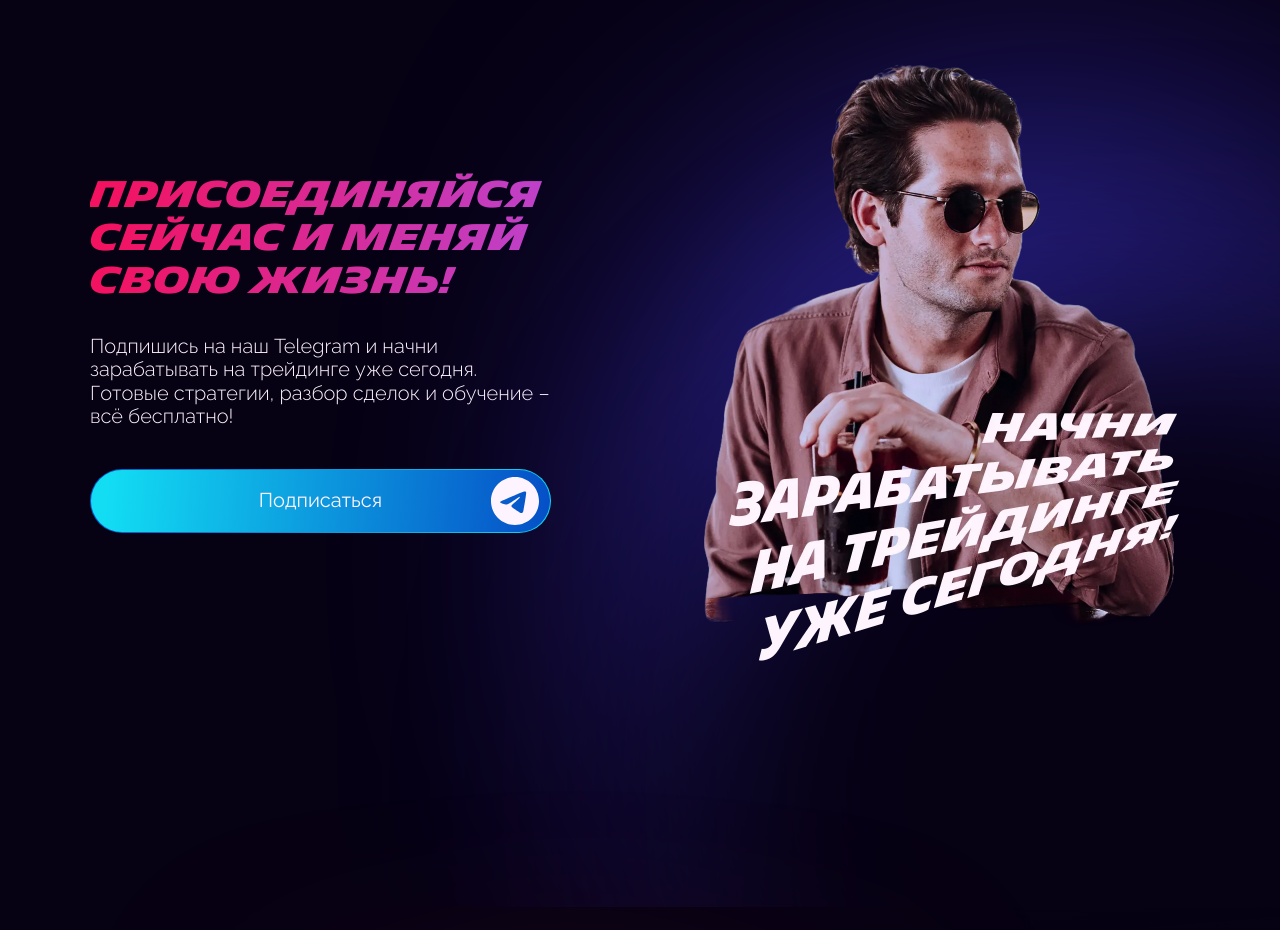
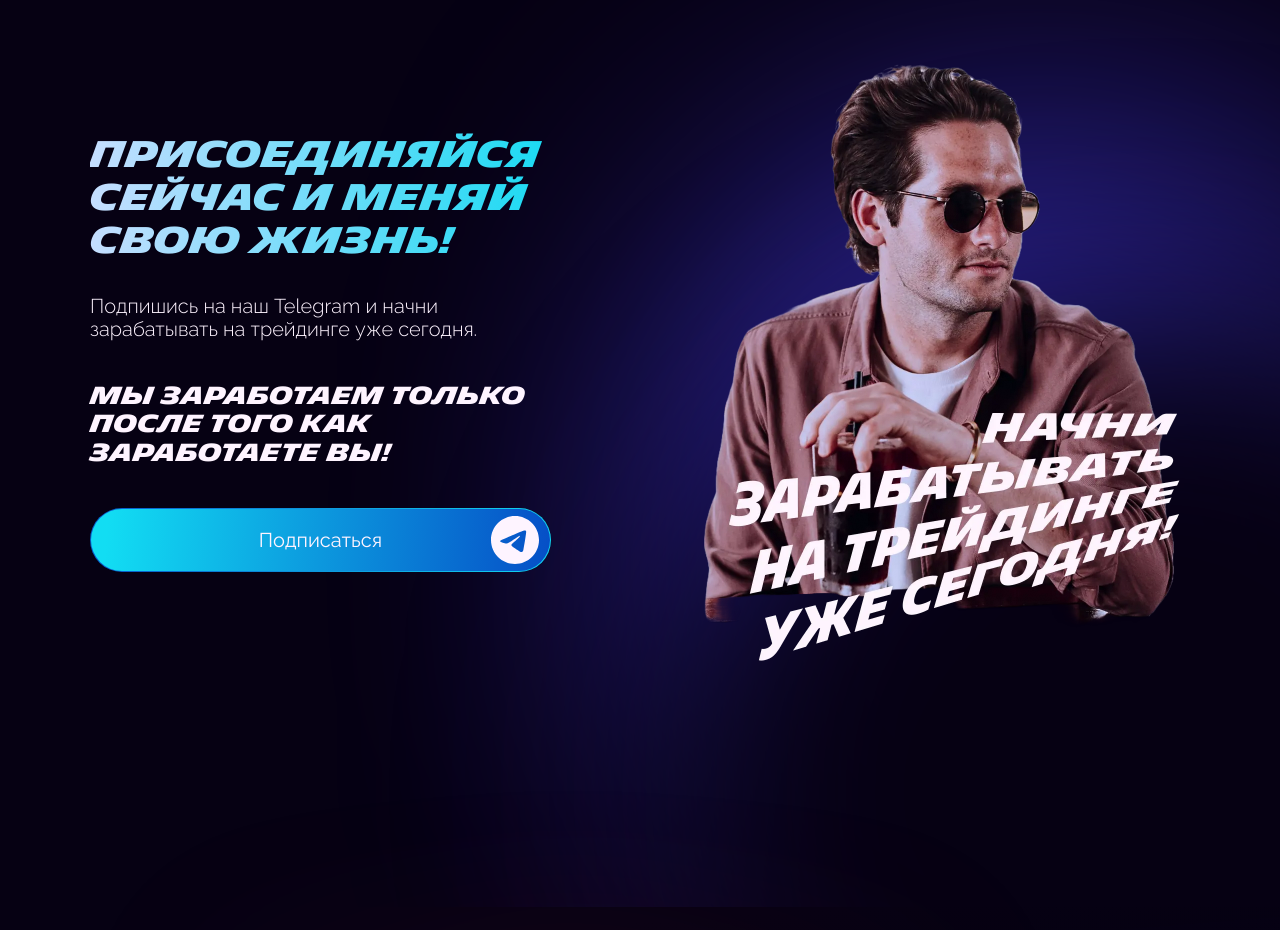
Before and after one commit to cyanidium-dev/crypto-landing, a Next.js app: page / in a window 1280 px wide. Shown: the part 3060-3990 px from the top of the page. Built offline with nearby package versions, Linux system fonts and the light colour scheme; no server answers.

Commit message:
updated cta sign up section texts

```diff
--- a/src/components/homePage/ctaSignUp/CtaSignUp.tsx
+++ b/src/components/homePage/ctaSignUp/CtaSignUp.tsx
@@ -44,13 +44,18 @@ export default function CtaSignUp() {
           className="tabxl:w-[51.6%] laptop:w-[41.9%] desk:w-[50%] deskxl:w-[45%] mt-[103px] tabxl:mt-0"
         >
           <div className="max-w-[682px] desk:max-w-full mx-auto tabxl:mx-0">
-            <h2 className="pr-2 mb-4 tabxl:mb-8 font-michelin uppercase text-24bold tabxl:text-36bold text-transparent bg-clip-text bg-pinkGradient">
+            <h2
+              className="pr-2 mb-4 tabxl:mb-8 font-michelin uppercase text-24bold tabxl:text-36bold text-transparent bg-clip-text
+            text-center tabxl:text-left bg-ctaSignUpTextGradient"
+            >
               Присоединяйся сейчас и меняй свою жизнь!
             </h2>
-            <p className="mb-7 tabxl:mb-10 text-14light tabxl:text-20light">
+            <p className="mb-4 tabxl:mb-10 text-14light tabxl:text-20light text-center tabxl:text-left">
               Подпишись на наш Telegram и начни зарабатывать на трейдинге уже
-              сегодня. Готовые стратегии, разбор сделок и обучение – всё
-              бесплатно!
+              сегодня.
+            </p>
+            <p className="mb-4 tabxl:mb-10 font-michelin text-16bold tabxl:text-24bold uppercase text-center tabxl:text-left">
+              Мы заработаем только после того как заработаете вы!
             </p>
             <a
               href={TELEGRAM_URL}
--- a/tailwind.config.ts
+++ b/tailwind.config.ts
@@ -94,6 +94,8 @@ export default {
           "linear-gradient(90.73deg, #E0EDFF -23.4%, #12DAF2 103.99%)",
         ctaWebinarTextGradient:
           "linear-gradient(90.44deg, #D9E9FF 0.38%, #12DAF2 103.92%)",
+        ctaSignUpTextGradient:
+          "linear-gradient(90.44deg, #C5DEFF 0.38%, #12DAF2 103.92%)",
       },
     },
   },
```
